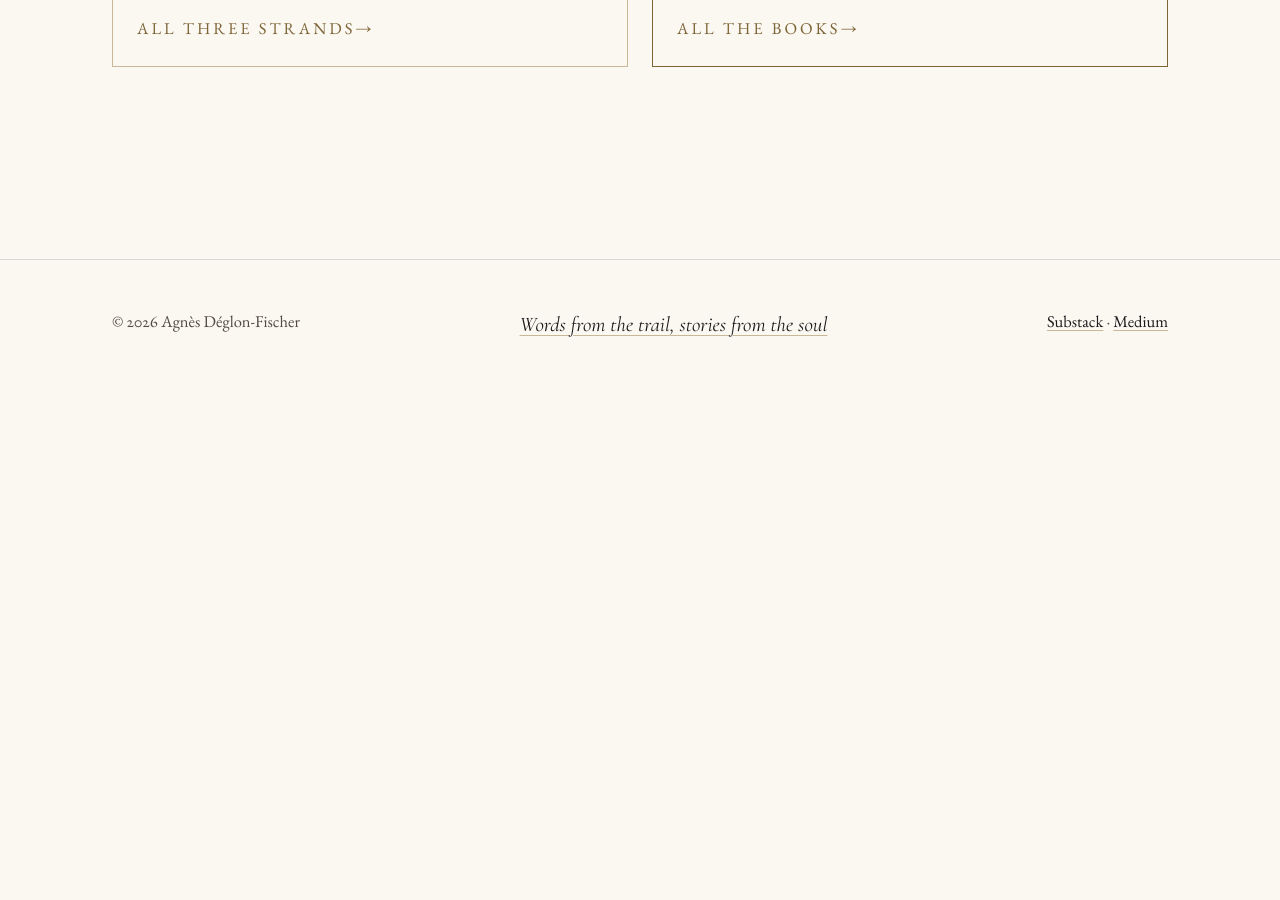
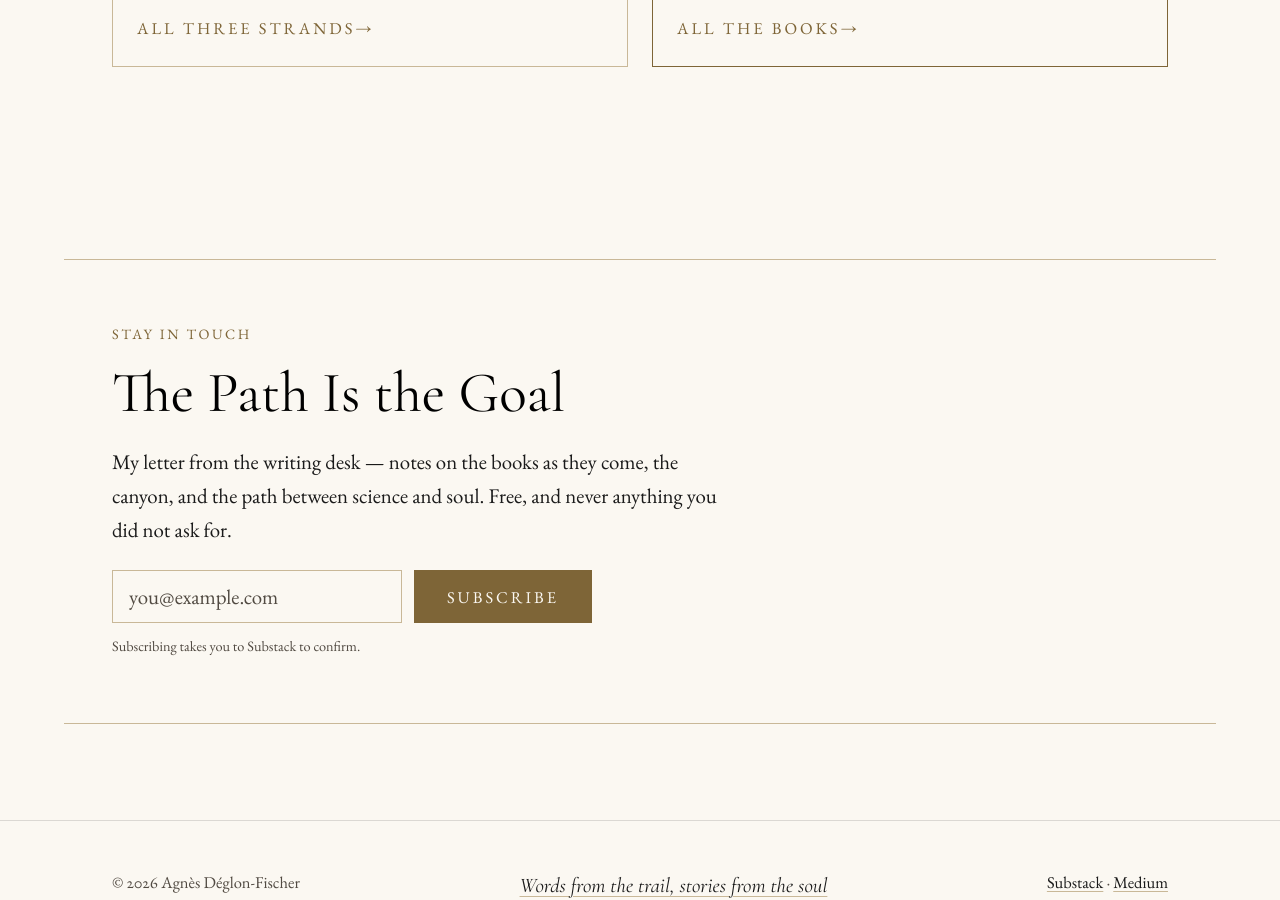
Before and after one commit to adeglon/adeglon.github.io, a Jekyll site: the page built from docs/index.html, in a window 1280 px wide and 900 px high, scrolled down 1935 px. Built offline with Jekyll 4.4.1, drawn with Linux system fonts in a browser that asks for light colours; a script that is not in the unit is left out; before the commit the page ends 2340 px from its top, so only the background shows below that.

Commit message:
Put the newsletter signup back at the foot of the landing page
Co-Authored-By: Claude Opus 5 <noreply@anthropic.com>
Claude-Session: https://claude.ai/code/session_013dCzg7Frd3BYrH4Bt9mZS6

```diff
--- a/docs/assets/css/components.css
+++ b/docs/assets/css/components.css
@@ -1866,7 +1866,7 @@ dem-agent {
   padding: var(--sp-5);
 }
 .door--hub:hover { background: transparent; transform: none; }
-.doors--hub { margin-bottom: 0; }   /* nothing follows the doors now */
+.doors--hub { margin-bottom: 0; }   /* main's own padding does the spacing */
 .door__head { display: block; text-decoration: none; }
 .door__head:hover .door__name { color: var(--accent-strong); }
 .door--hub .door__go {
--- a/docs/index.html
+++ b/docs/index.html
@@ -173,10 +173,10 @@ og_image: /assets/hero/hero-ridge-og-1200.jpg
   {% include ornament.html modifier="ornament--center ornament--short" %}
 
   {%- comment %}
-    TWO DOORS, and nothing after them - 2026-09-21, Agnès: "we keep the two
-    boxes blogs and books but then nothing." The newest essay under Blog, the
-    launch panel under Books and the newsletter signup below the doors all came
-    off the landing page. The page is now: who she is, then where to go.
+    TWO DOORS, then the signup - 2026-09-21. The newest essay under Blog and
+    the launch panel under Books came off the landing page; the signup came
+    off with them and went back the same day at Agnès' request, at the foot.
+    The page is now: who she is, where to go, and how to stay in touch.
 
     Inside each door, its three parts are shown as three tiles, so a stranger
     sees at a glance that the blog has three strands and the books are three
@@ -247,3 +247,5 @@ og_image: /assets/hero/hero-ridge-og-1200.jpg
   </ul>
 
 </main>
+
+{% include signup.html %}
```
